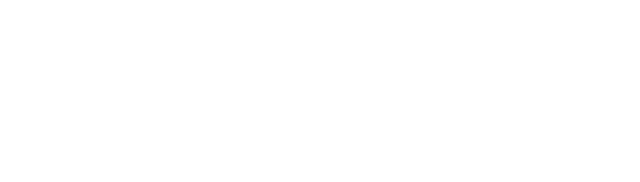
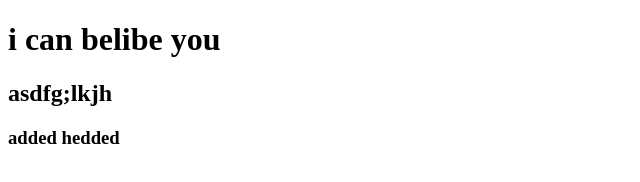
Before and after one commit to Sohelmahmud2/my-repo, a plain HTML site: page index.html in a window 1280 px wide. Shown: the whole page, without its empty margins (0-640 px from the left). Drawn offline with Linux system fonts and the light colour scheme.

Commit message:
add and hedd

```diff
--- a/index.html
+++ b/index.html
@@ -8,6 +8,9 @@
     </title>
 </head>
 <body>
+    <h1>i can belibe you</h1>
+    <h2> asdfg;lkjh</h2>
+    <h3>added hedded</h3>
 
 </body>
 </html>
```
Also changed, not shown: 1 other file.
